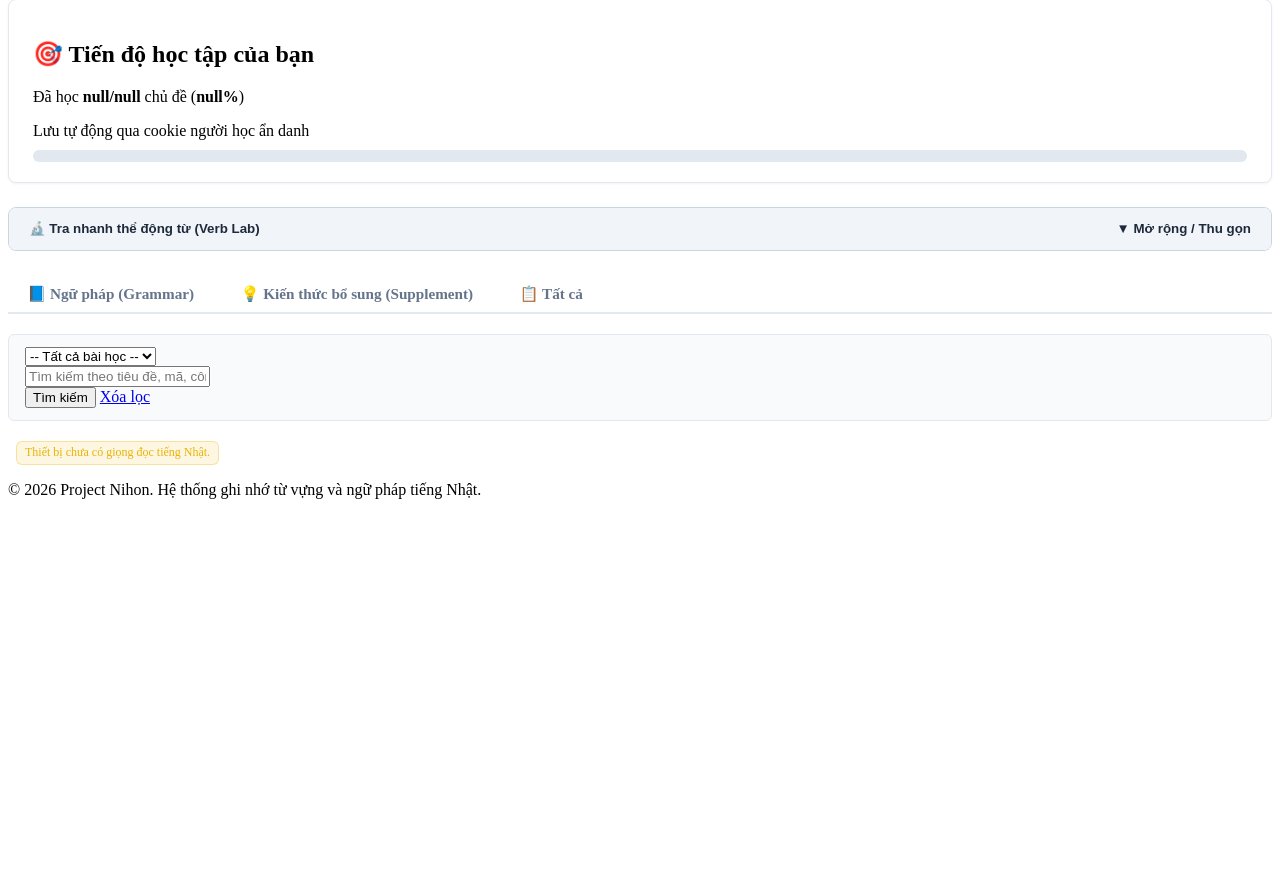
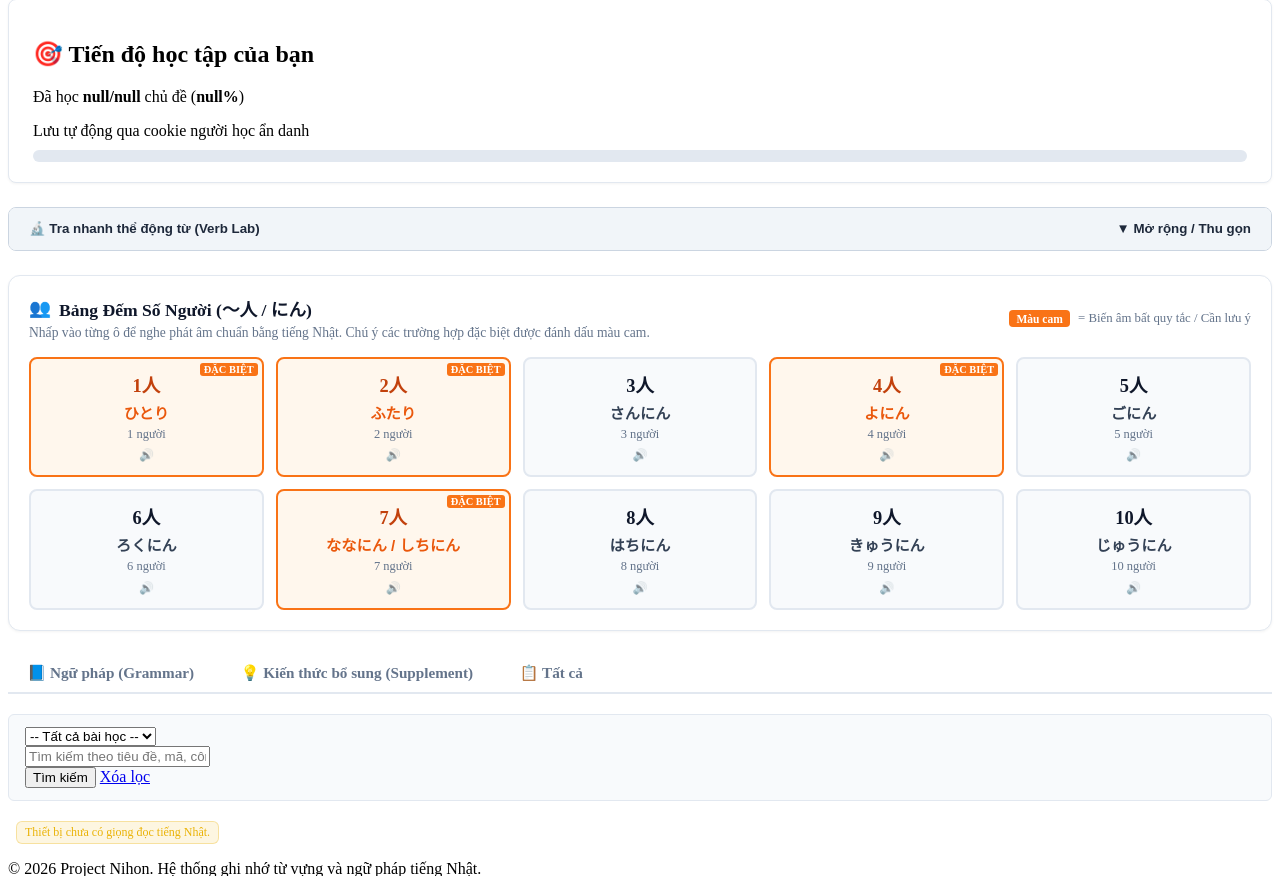
Before and after one commit to adjkijj/project-nihon, a Spring app: page /grammar/index in a window 1280 px wide. Shown: the part 289-1165 px from the top of the page. Before the commit the page ends 788 px from the top, so only its background shows below. Run offline with Thymeleaf, Linux system fonts and the light colour scheme; the template is opened without the code that fills it, so the values that code supplies are empty; some of the project's set-up classes (security, data sources, template engines, error pages and the like) are left out, and stand-ins take their place.

Commit message:
feat(grammar): add counter-people fragment for 1-10 people with audio playback and orange highlight for irregular forms

```diff
--- /dev/null
+++ b/src/main/resources/static/css/counter-people.css
@@ -0,0 +1,179 @@
+/*
+ * Counter People CSS - Project Nihon
+ * Bảng đếm số người (~人): 1 đến 10 người
+ * Đánh dấu màu cam cho các trường hợp đặc biệt: ひとり, ふたり, よにん, ななにん
+ */
+
+.counter-people-section {
+    background-color: var(--bg-surface, #ffffff);
+    border: 1px solid var(--border-color, #e2e8f0);
+    border-radius: var(--radius-lg, 12px);
+    padding: 1.25rem;
+    margin-bottom: 1.5rem;
+    box-shadow: 0 1px 3px rgba(0, 0, 0, 0.05);
+}
+
+.counter-people-header {
+    display: flex;
+    justify-content: space-between;
+    align-items: center;
+    margin-bottom: 1rem;
+    flex-wrap: wrap;
+    gap: 0.5rem;
+}
+
+.counter-people-title {
+    font-size: 1.1rem;
+    font-weight: 700;
+    color: var(--text-primary, #0f172a);
+    margin: 0;
+    display: flex;
+    align-items: center;
+    gap: 0.5rem;
+}
+
+.counter-people-subtitle {
+    font-size: 0.85rem;
+    color: var(--text-secondary, #64748b);
+    margin: 0.25rem 0 0 0;
+}
+
+.counter-people-legend {
+    display: flex;
+    align-items: center;
+    gap: 0.5rem;
+    font-size: 0.8rem;
+    color: var(--text-secondary, #64748b);
+}
+
+.legend-badge-orange {
+    background-color: #f97316;
+    color: #ffffff;
+    font-size: 0.72rem;
+    font-weight: 700;
+    padding: 0.15rem 0.45rem;
+    border-radius: 4px;
+}
+
+.counter-people-grid {
+    display: grid;
+    grid-template-columns: repeat(5, 1fr);
+    gap: 0.75rem;
+}
+
+@media (max-width: 768px) {
+    .counter-people-grid {
+        grid-template-columns: repeat(2, 1fr);
+    }
+}
+
+@media (min-width: 769px) and (max-width: 992px) {
+    .counter-people-grid {
+        grid-template-columns: repeat(3, 1fr);
+    }
+}
+
+.counter-person-btn {
+    background-color: var(--bg-card, #f8fafc);
+    border: 2px solid var(--border-color, #e2e8f0);
+    border-radius: var(--radius-md, 8px);
+    padding: 0.75rem 0.5rem;
+    display: flex;
+    flex-direction: column;
+    align-items: center;
+    justify-content: center;
+    gap: 0.25rem;
+    cursor: pointer;
+    transition: all 0.2s ease;
+    text-align: center;
+    position: relative;
+    font-family: inherit;
+    color: var(--text-primary, #0f172a);
+    min-height: 95px;
+}
+
+.counter-person-btn:hover {
+    transform: translateY(-2px);
+    box-shadow: 0 4px 6px -1px rgba(0, 0, 0, 0.1);
+    border-color: var(--accent, #38bdf8);
+}
+
+.counter-person-btn:focus-visible {
+    outline: 2px solid var(--accent, #38bdf8);
+    outline-offset: 2px;
+}
+
+.counter-person-btn.is-speaking {
+    animation: counterPulse 1s infinite alternate;
+}
+
+@keyframes counterPulse {
+    from {
+        box-shadow: 0 0 0 0 rgba(249, 115, 22, 0.4);
+    }
+    to {
+        box-shadow: 0 0 0 8px rgba(249, 115, 22, 0);
+    }
+}
+
+/* Đánh dấu màu cam cho ひとり, ふたり, よにん, ななにん */
+.counter-person-btn.highlight-orange {
+    background-color: #fff7ed;
+    border-color: #f97316;
+    color: #9a3412;
+}
+
+.counter-person-btn.highlight-orange:hover {
+    background-color: #ffedd5;
+    border-color: #ea580c;
+}
+
+.counter-person-btn.highlight-orange .counter-kana {
+    color: #ea580c;
+    font-weight: 700;
+}
+
+.counter-person-btn.highlight-orange .counter-badge {
+    position: absolute;
+    top: 4px;
+    right: 4px;
+    background-color: #f97316;
+    color: #ffffff;
+    font-size: 0.65rem;
+    font-weight: 700;
+    padding: 1px 4px;
+    border-radius: 3px;
+    text-transform: uppercase;
+}
+
+.counter-num {
+    font-size: 1.15rem;
+    font-weight: 800;
+    color: var(--text-primary, #0f172a);
+}
+
+.counter-person-btn.highlight-orange .counter-num {
+    color: #c2410c;
+}
+
+.counter-kana {
+    font-size: 0.95rem;
+    font-weight: 600;
+    color: var(--text-secondary, #334155);
+    font-family: "Noto Sans JP", sans-serif;
+}
+
+.counter-meaning {
+    font-size: 0.78rem;
+    color: var(--text-muted, #64748b);
+}
+
+.counter-speak-icon {
+    font-size: 0.75rem;
+    opacity: 0.6;
+    margin-top: 0.15rem;
+}
+
+.counter-person-btn:hover .counter-speak-icon {
+    opacity: 1;
+}
--- /dev/null
+++ b/src/main/resources/static/js/counter-people.js
@@ -0,0 +1,143 @@
+/**
+ * Project Nihon - Counter People Audio Player (Web Speech API)
+ *
+ * Phát âm số đếm người (1 - 10 người) bằng Web Speech API thuần client.
+ * Tuân thủ CSP nghiêm ngặt: không inline event handlers, không dịch vụ ngoài.
+ */
+(function () {
+    'use strict';
+
+    if (typeof window === 'undefined' || !('speechSynthesis' in window)) {
+        return;
+    }
+
+    var selectedVoice = null;
+    var currentSpeakingBtn = null;
+    var DEFAULT_RATE = 0.9;
+    var ALLOWED_SPEEDS = ['1.0', '1', '0.85', '0.75'];
+
+    /**
+     * Lấy tốc độ phát âm từ NihonSpeech hoặc localStorage
+     */
+    function getTtsSpeed() {
+        if (window.NihonSpeech && typeof window.NihonSpeech.getSpeed === 'function') {
+            return window.NihonSpeech.getSpeed();
+        }
+        try {
+            var raw = localStorage.getItem('nihon_tts_speed');
+            if (raw && ALLOWED_SPEEDS.indexOf(raw) !== -1) {
+                var parsed = parseFloat(raw);
+                if (!isNaN(parsed) && parsed > 0) {
+                    return parsed;
+                }
+            }
+        } catch (e) {
+            // Ignored
+        }
+        return DEFAULT_RATE;
+    }
+
+    /**
+     * Tìm kiếm giọng đọc tiếng Nhật trong trình duyệt
+     */
+    function findJapaneseVoice() {
+        var voices = window.speechSynthesis.getVoices();
+        if (!voices || voices.length === 0) {
+            return null;
+        }
+        for (var i = 0; i < voices.length; i++) {
+            var lang = (voices[i].lang || '').toLowerCase().replace('_', '-');
+            if (lang === 'ja-jp') {
+                return voices[i];
+            }
+        }
+        for (var j = 0; j < voices.length; j++) {
+            if ((voices[j].lang || '').toLowerCase().indexOf('ja') === 0) {
+                return voices[j];
+            }
+        }
+        return null;
+    }
+
+    function initVoices() {
+        selectedVoice = findJapaneseVoice();
+        if (!selectedVoice && window.speechSynthesis.onvoiceschanged !== undefined) {
+            window.speechSynthesis.addEventListener('voiceschanged', function () {
+                selectedVoice = findJapaneseVoice();
+            });
+        }
+    }
+
+    function clearSpeaking() {
+        if (currentSpeakingBtn) {
+            currentSpeakingBtn.classList.remove('is-speaking');
+            currentSpeakingBtn = null;
+        }
+    }
+
+    /**
+     * Phát âm văn bản tiếng Nhật
+     */
+    function speak(text, btnElement) {
+        if (!text || !text.trim()) {
+            return;
+        }
+
+        try {
+            window.speechSynthesis.cancel();
+            clearSpeaking();
+
+            var utterance = new SpeechSynthesisUtterance(text.trim());
+            utterance.rate = getTtsSpeed();
+            utterance.lang = 'ja-JP';
+
+            if (!selectedVoice) {
+                selectedVoice = findJapaneseVoice();
+            }
+            if (selectedVoice) {
+                utterance.voice = selectedVoice;
+            }
+
+            utterance.onstart = function () {
+                if (btnElement) {
+                    currentSpeakingBtn = btnElement;
+                    btnElement.classList.add('is-speaking');
+                }
+            };
+
+            utterance.onend = function () {
+                clearSpeaking();
+            };
+
+            utterance.onerror = function () {
+                clearSpeaking();
+            };
+
+            window.speechSynthesis.speak(utterance);
+        } catch (e) {
+            clearSpeaking();
+        }
+    }
+
+    /**
+     * Gắn sự kiện click bằng Event Listener cho các nút đếm người
+     */
+    function initCounterPeople() {
+        var buttons = document.querySelectorAll('.counter-person-btn[data-speak], button[data-speak]');
+        buttons.forEach(function (btn) {
+            btn.addEventListener('click', function (e) {
+                e.preventDefault();
+                var text = btn.getAttribute('data-speak');
+                speak(text, btn);
+            });
+        });
+    }
+
+    initVoices();
+
+    if (document.readyState === 'loading') {
+        document.addEventListener('DOMContentLoaded', initCounterPeople);
+    } else {
+        initCounterPeople();
+    }
+})();
--- /dev/null
+++ b/src/main/resources/templates/fragments/counter-people.html
@@ -0,0 +1,111 @@
+<!DOCTYPE html>
+<html lang="vi" xmlns:th="http://www.thymeleaf.org">
+<head>
+    <meta charset="UTF-8">
+</head>
+<body>
+    <!-- Fragment bảng đếm số người (~人) từ 1 đến 10 người -->
+    <div th:fragment="counterPeople" id="counter-people-section" class="counter-people-section" aria-labelledby="counterPeopleTitle">
+        <div class="counter-people-header">
+            <div>
+                <h2 id="counterPeopleTitle" class="counter-people-title">
+                    <span>👥</span> Bảng Đếm Số Người (〜人 / にん)
+                </h2>
+                <p class="counter-people-subtitle">
+                    Nhấp vào từng ô để nghe phát âm chuẩn bằng tiếng Nhật. Chú ý các trường hợp đặc biệt được đánh dấu màu cam.
+                </p>
+            </div>
+            <div class="counter-people-legend">
+                <span class="legend-badge-orange">Màu cam</span>
+                <span>= Biến âm bất quy tắc / Cần lưu ý</span>
+            </div>
+        </div>
+
+        <div class="counter-people-grid" role="list">
+            <!-- 1 người: ひとり (Màu cam) -->
+            <button type="button" class="counter-person-btn highlight-orange" data-speak="ひとり" aria-label="1 người: ひとり (Đặc biệt)">
+                <span class="counter-badge">Đặc biệt</span>
+                <span class="counter-num">1人</span>
+                <span class="counter-kana">ひとり</span>
+                <span class="counter-meaning">1 người</span>
+                <span class="counter-speak-icon" aria-hidden="true">🔊</span>
+            </button>
+
+            <!-- 2 người: ふたり (Màu cam) -->
+            <button type="button" class="counter-person-btn highlight-orange" data-speak="ふたり" aria-label="2 người: ふたり (Đặc biệt)">
+                <span class="counter-badge">Đặc biệt</span>
+                <span class="counter-num">2人</span>
+                <span class="counter-kana">ふたり</span>
+                <span class="counter-meaning">2 người</span>
+                <span class="counter-speak-icon" aria-hidden="true">🔊</span>
+            </button>
+
+            <!-- 3 người: さんにん -->
+            <button type="button" class="counter-person-btn" data-speak="さんにん" aria-label="3 người: さんにん">
+                <span class="counter-num">3人</span>
+                <span class="counter-kana">さんにん</span>
+                <span class="counter-meaning">3 người</span>
+                <span class="counter-speak-icon" aria-hidden="true">🔊</span>
+            </button>
+
+            <!-- 4 người: よにん (Màu cam) -->
+            <button type="button" class="counter-person-btn highlight-orange" data-speak="よにん" aria-label="4 người: よにん (Đặc biệt)">
+                <span class="counter-badge">Đặc biệt</span>
+                <span class="counter-num">4人</span>
+                <span class="counter-kana">よにん</span>
+                <span class="counter-meaning">4 người</span>
+                <span class="counter-speak-icon" aria-hidden="true">🔊</span>
+            </button>
+
+            <!-- 5 người: ごにん -->
+            <button type="button" class="counter-person-btn" data-speak="ごにん" aria-label="5 người: ごにん">
+                <span class="counter-num">5人</span>
+                <span class="counter-kana">ごにん</span>
+                <span class="counter-meaning">5 người</span>
+                <span class="counter-speak-icon" aria-hidden="true">🔊</span>
+            </button>
+
+            <!-- 6 người: ろくにん -->
+            <button type="button" class="counter-person-btn" data-speak="ろくにん" aria-label="6 người: ろくにん">
+                <span class="counter-num">6人</span>
+                <span class="counter-kana">ろくにん</span>
+                <span class="counter-meaning">6 người</span>
+                <span class="counter-speak-icon" aria-hidden="true">🔊</span>
+            </button>
+
+            <!-- 7 người: ななにん hoặc しちにん (Màu cam) -->
+            <button type="button" class="counter-person-btn highlight-orange" data-speak="ななにん" aria-label="7 người: ななにん hoặc しちにん (Đặc biệt)">
+                <span class="counter-badge">Đặc biệt</span>
+                <span class="counter-num">7人</span>
+                <span class="counter-kana">ななにん / しちにん</span>
+                <span class="counter-meaning">7 người</span>
+                <span class="counter-speak-icon" aria-hidden="true">🔊</span>
+            </button>
+
+            <!-- 8 người: はちにん -->
+            <button type="button" class="counter-person-btn" data-speak="はちにん" aria-label="8 người: はちにん">
+                <span class="counter-num">8人</span>
+                <span class="counter-kana">はちにん</span>
+                <span class="counter-meaning">8 người</span>
+                <span class="counter-speak-icon" aria-hidden="true">🔊</span>
+            </button>
+
+            <!-- 9 người: きゅうにん -->
+            <button type="button" class="counter-person-btn" data-speak="きゅうにん" aria-label="9 người: きゅうにん">
+                <span class="counter-num">9人</span>
+                <span class="counter-kana">きゅうにん</span>
+                <span class="counter-meaning">9 người</span>
+                <span class="counter-speak-icon" aria-hidden="true">🔊</span>
+            </button>
+
+            <!-- 10 người: じゅうにん -->
+            <button type="button" class="counter-person-btn" data-speak="じゅうにん" aria-label="10 người: じゅうにん">
+                <span class="counter-num">10人</span>
+                <span class="counter-kana">じゅうにん</span>
+                <span class="counter-meaning">10 người</span>
+                <span class="counter-speak-icon" aria-hidden="true">🔊</span>
+            </button>
+        </div>
+    </div>
+</body>
+</html>
--- a/src/main/resources/templates/grammar/index.html
+++ b/src/main/resources/templates/grammar/index.html
@@ -7,12 +7,14 @@
     <link rel="stylesheet" th:href="@{/css/utilities.css}">
     <link rel="stylesheet" th:href="@{/css/ui-enhance.css}">
     <link rel="stylesheet" th:href="@{/css/grammar.css}">
+    <link rel="stylesheet" th:href="@{/css/counter-people.css}">
     <th:block th:replace="~{fragments/furigana :: headAssets}"></th:block>
     <th:block th:replace="~{fragments/speech :: headAssets}"></th:block>
     <script th:src="@{/js/app.js}" defer></script>
     <script th:src="@{/js/ui-enhance.js}" defer></script>
     <script th:src="@{/js/grammar.js}" defer></script>
     <script th:src="@{/js/grammar-verb-lab.js}" defer></script>
+    <script th:src="@{/js/counter-people.js}" defer></script>
 </head>
 <body>
     <header th:replace="~{fragments/navbar :: headerNav('grammar')}"></header>
@@ -114,6 +116,9 @@
                 <div id="grammarVerbLabResult" class="mt-2" aria-live="polite"></div>
             </div>
         </section>
+
+        <!-- Bảng đếm số người (~人) từ 1 đến 10 người -->
+        <th:block th:replace="~{fragments/counter-people :: counterPeople}"></th:block>
 
         <!-- F35: Tabs chọn Phân loại: Ngữ pháp / Kiến thức bổ sung -->
         <nav class="grammar-nav-tabs" aria-label="Phân loại ngữ pháp">
```
Also changed, not shown: 1 other file.
